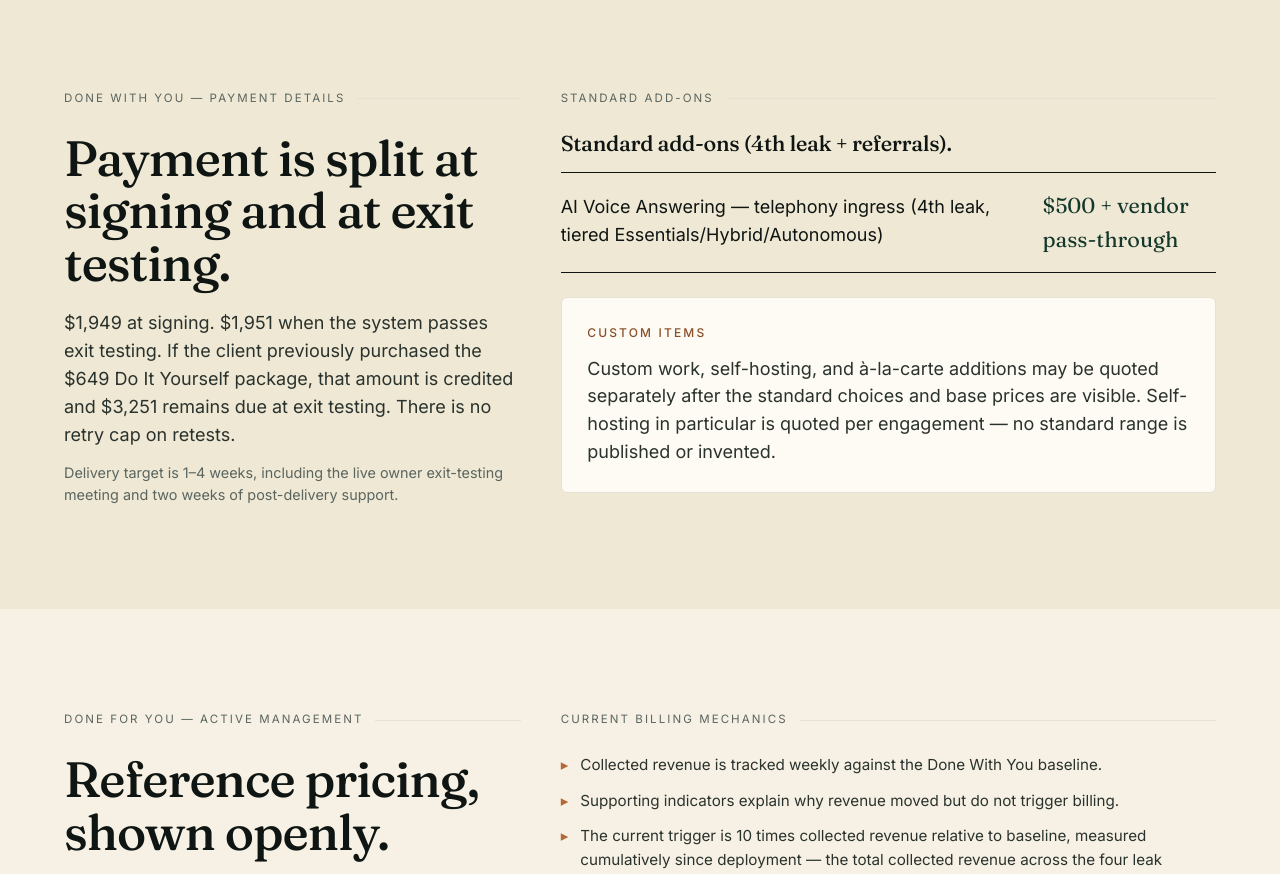
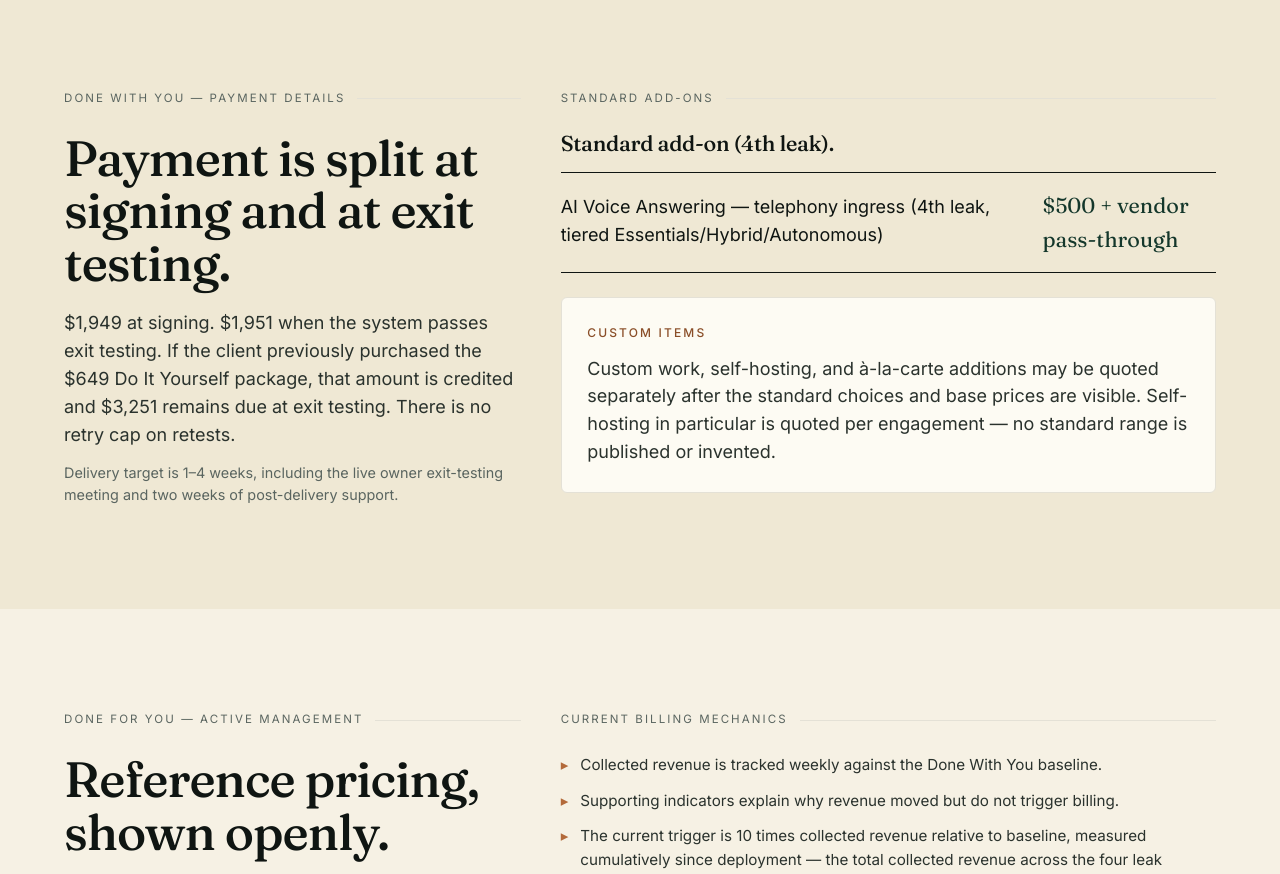
Before and after one commit to OV1-Kenobi/livingry-services, a Next.js app: page /services-and-pricing in a window 1280 px wide. Shown: the part 2220-3094 px from the top of the page. Built offline with nearby package versions, Linux system fonts and the light colour scheme.

Commit message:
fix(pricing): tighten add-on heading to singular (4th leak) — matches voice-only add-on

```diff
--- a/src/app/services-and-pricing/page.tsx
+++ b/src/app/services-and-pricing/page.tsx
@@ -105,7 +105,7 @@ export default function ServicesAndPricingPage() {
           </div>
           <div className="lg:col-span-7">
             <div className="rule-label">Standard add-ons</div>
-            <h3 className="serif mt-3" style={{ fontSize: "var(--step-1)" }}>Standard add-ons (4th leak + referrals).</h3>
+            <h3 className="serif mt-3" style={{ fontSize: "var(--step-1)" }}>Standard add-on (4th leak).</h3>
             <ul className="mt-4 grid gap-0">
               {dwyAddOns.map((addOn, i) => (
                 <li key={addOn.name} className="flex items-baseline justify-between gap-6 py-4" style={{ borderTop: i === 0 ? "1px solid var(--ink)" : "1px solid var(--rule)" }}>
```
